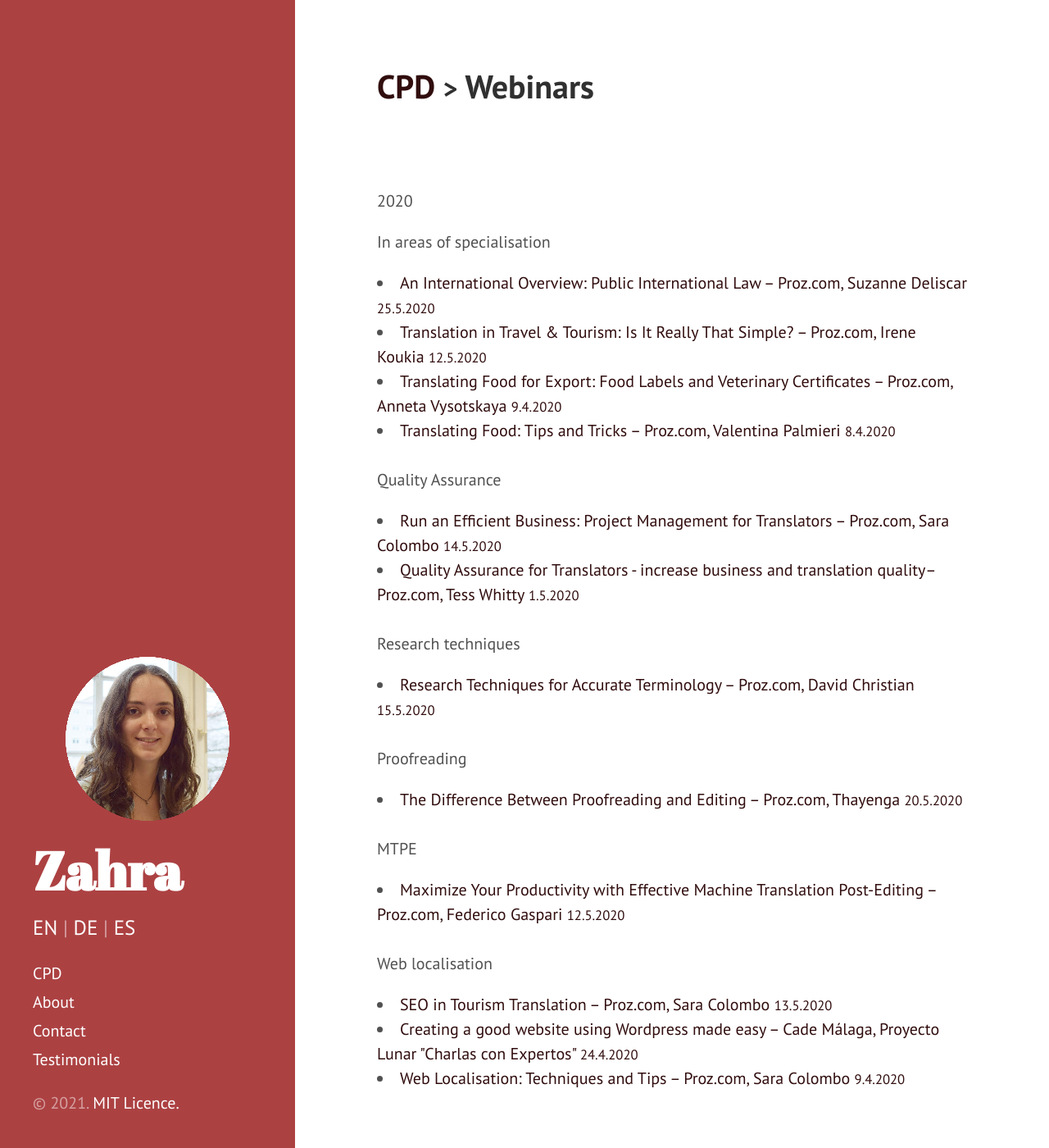
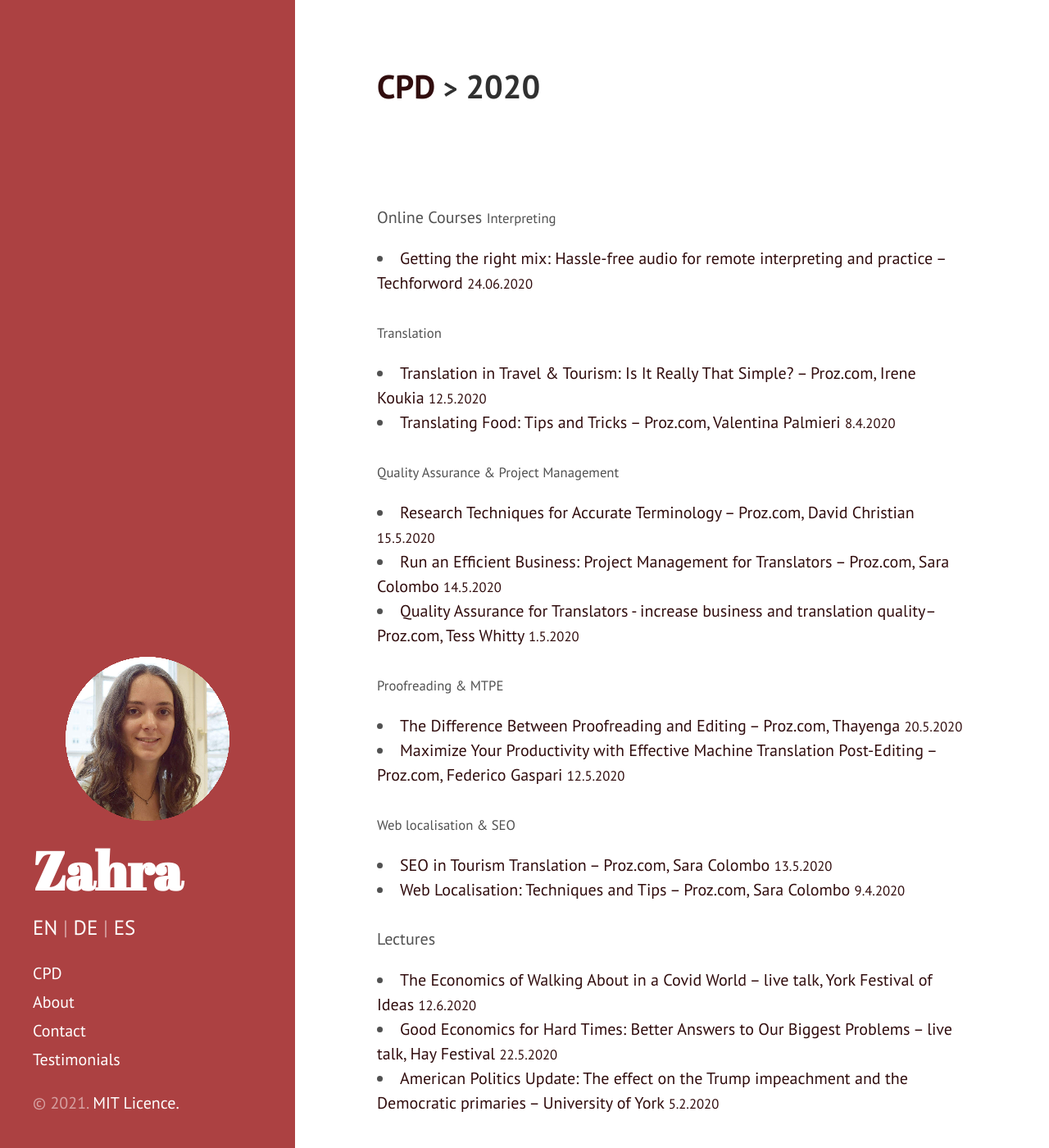
Before and after one commit to Zahra-Claire-Bahrani-Peacock/zahra-claire-bahrani-peacock.github.io, a Jekyll site: the page built from CPD-2020.md, in a window 1280 px wide and 1400 px high. Shown: the whole window at 82% size. Built offline with Jekyll 4.4.1, drawn with Linux system fonts in a browser that asks for light colours.

Commit message:
Changes 02.2021

```diff
--- a/CPD-webinars.md
+++ b/CPD-2020.md
@@ -1,40 +1,42 @@
 ---
 layout: default
-title: Webinars
-permalink: webinars
+title: 2020
+permalink: cpd-2020
 ---
-<h1 class="page-title"><a href="https://zahra-claire-bahrani-peacock.github.io/cpd">CPD</a> <small>></small> Webinars</h1><br>
+<h1 class="page-title"><a href="https://zahra-claire-bahrani-peacock.github.io/cpd">CPD</a> <small>></small> 2020</h1><br>
 <br>
 <br>
-2020
 
-In areas of specialisation
-<li><a href="https://videos.proz.com/videos/an-international-overview-public-international-law-139" target="_blank">An International Overview: Public International Law – Proz.com, Suzanne Deliscar <small>25.5.2020</small></a></li>
-
+Online Courses
+<small>Interpreting</small>
+<li><a href="https://techforword.com/p/getting-the-right-mix" target="_blank">Getting the right mix: Hassle-free audio for remote interpreting and practice – Techforword <small>24.06.2020</small></a></li>
+<br>
+<small>Translation</small>
 <li><a href="https://videos.proz.com/videos/translation-in-travel-tourism-is-it-really-that-simple-450" target="_blank">Translation in Travel & Tourism: Is It Really That Simple? – Proz.com, Irene Koukia <small>12.5.2020</small></a></li>
-
-<li><a href="https://videos.proz.com/videos/translating-food-for-export-food-labels-and-veterinary-certificates-85" target="_blank">Translating Food for Export: Food Labels and Veterinary Certificates – Proz.com, Anneta Vysotskaya <small>9.4.2020</small></a></li>
 
 <li><a href="https://videos.proz.com/videos/translating-food-tips-and-tricks-743" target="_blank">Translating Food: Tips and Tricks – Proz.com, Valentina Palmieri <small>8.4.2020</small></a></li>
 <br>
-Quality Assurance
+<small>Quality Assurance & Project Management</small>
+<li><a href="https://videos.proz.com/videos/research-techniques-for-accurate-terminology-1301" target="_blank">Research Techniques for Accurate Terminology – Proz.com, David Christian <small>15.5.2020</small></a></li>
+
 <li><a href="https://videos.proz.com/videos/run-an-efficient-business-project-management-for-translators-97" target="_blank">Run an Efficient Business: Project Management for Translators – Proz.com, Sara Colombo <small>14.5.2020</small></a></li>
 
 <li><a href="www.marketingtipsfortranslators.com.
 https://videos.proz.com/videos/quality-assurance-for-translators-increase-business-and-translation-quality-1962" target="_blank">Quality Assurance for Translators - increase business and translation quality– Proz.com, Tess Whitty <small>1.5.2020</small></a></li>
 <br>
-Research techniques
-<li><a href="https://videos.proz.com/videos/research-techniques-for-accurate-terminology-1301" target="_blank">Research Techniques for Accurate Terminology – Proz.com, David Christian <small>15.5.2020</small></a></li>
-<br>
-Proofreading
+<small>Proofreading & MTPE</small>
 <li><a href="https://videos.proz.com/videos/the-difference-between-proofreading-and-editing-4" target="_blank">The Difference Between Proofreading and Editing – Proz.com, Thayenga <small>20.5.2020</small></a></li>
-<br>
-MTPE
+
 <li><a href="https://videos.proz.com/videos/maximize-your-productivity-with-effective-machine-translation-post-editing-477" target="_blank">Maximize Your Productivity with Effective Machine Translation Post-Editing – Proz.com, Federico Gaspari <small>12.5.2020</small></a></li>
 <br>
-Web localisation
+<small>Web localisation & SEO</small>
 <li><a href="https://videos.proz.com/videos/seo-in-tourism-translation-186" target="_blank">SEO in Tourism Translation – Proz.com, Sara Colombo <small>13.5.2020</small></a></li>
 
-<li><a href="https://www.gaspardigital.es/" target="_blank" title="Link in Spanish.">Creating a good website using Wordpress made easy – Cade Málaga, Proyecto Lunar "Charlas con Expertos" <small>24.4.2020</small></a></li>
+<li><a href="https://videos.proz.com/videos/web-localisation-techniques-and-tips-440" target="_blank">Web Localisation: Techniques and Tips – Proz.com, Sara Colombo <small>9.4.2020</small></a></li>
+<br>
+Lectures
+<li><a href="http://yorkfestivalofideas.com/2020-online/calendar/walking-about/" target="_blank">The Economics of Walking About in a Covid World – live talk, York Festival of Ideas <small>12.6.2020</small></a></li>
 
-<li><a href="https://videos.proz.com/videos/web-localisation-techniques-and-tips-440" target="_blank">Web Localisation: Techniques and Tips – Proz.com, Sara Colombo <small>9.4.2020</small></a></li>
+<li><a href="https://www.hayfestival.com/p-16752-esther-duflo-chaired-by-evan-davis.aspx" target="_blank">Good Economics for Hard Times: Better Answers to Our Biggest Problems – live talk, Hay Festival <small>22.5.2020</small></a></li>
+
+<li><a href="https://www.york.ac.uk/news-and-events/events/public-lectures/spring-2020/american-update/" target="_blank">American Politics Update: The effect on the Trump impeachment and the Democratic primaries – University of York <small>5.2.2020</small></a></li>
```
Also changed, not shown: CPD-2016.md (renamed from CPD-workshops.md, +4 -7 lines), CPD-2018.md (added, +16 -0 lines), CPD-2021.md (added, +16 -0 lines), CPD-books.md (deleted, +0 -13 lines), CPD-econferences.md (deleted, +0 -12 lines), CPD-lectures.md (deleted, +0 -19 lines), CPD-training-courses.md (deleted, +0 -12 lines), CPD.md (+6 -9 lines).
